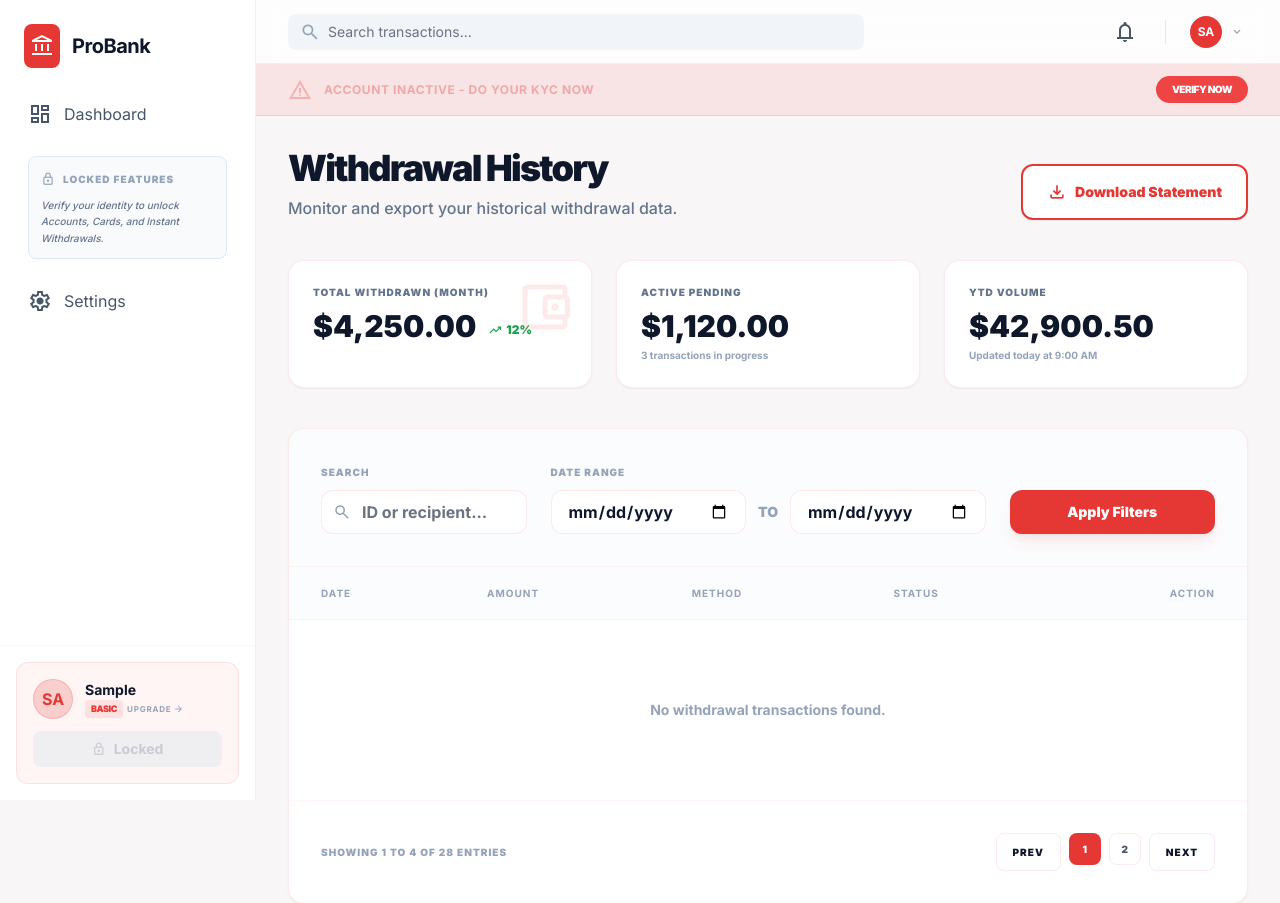
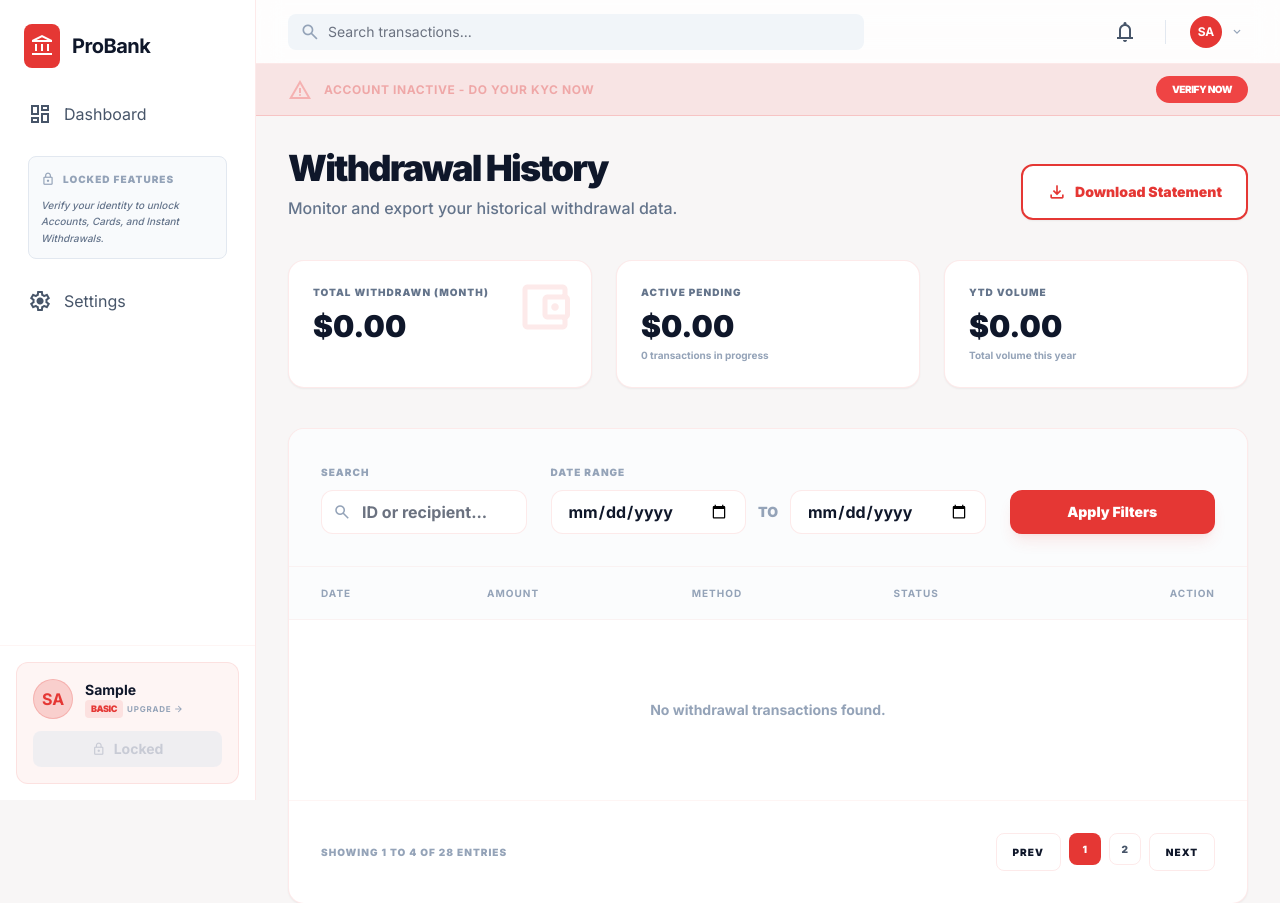
Before and after one commit to ddanieltover-arch/pro-Bank, a Django app: page /dashboard/withdrawals/ in a window 1280 px wide. Shown: the top 903 px of the page. Run offline with Django 5.2, Linux system fonts and the light colour scheme; the visitor is signed in with stand-in values (Sample User, id 1); data that the repository does not hold is empty; some libraries are stand-ins or nearby versions.

Commit message:
Phase 22: Implement dynamic withdrawal statistics and rejected status UI

```diff
--- a/dashboard/templates/dashboard/withdrawal_history.html
+++ b/dashboard/templates/dashboard/withdrawal_history.html
@@ -23,21 +23,18 @@
             </div>
             <p class="text-[10px] font-black text-slate-500 uppercase tracking-widest mb-2">Total Withdrawn (Month)</p>
             <div class="flex items-baseline gap-3">
-                <p class="text-3xl font-black text-slate-900 dark:text-white">$4,250.00</p>
-                <span class="text-green-600 text-xs font-black flex items-center gap-1">
-                    <span class="material-symbols-outlined text-sm">trending_up</span> 12%
-                </span>
+                <p class="text-3xl font-black text-slate-900 dark:text-white">${{ month_total|floatformat:2 }}</p>
             </div>
         </div>
         <div class="bg-white dark:bg-background-dark p-6 rounded-2xl border border-primary/10 shadow-sm">
             <p class="text-[10px] font-black text-slate-500 uppercase tracking-widest mb-2">Active Pending</p>
-            <p class="text-3xl font-black text-slate-900 dark:text-white">$1,120.00</p>
-            <p class="text-[10px] text-slate-400 font-bold mt-1">3 transactions in progress</p>
+            <p class="text-3xl font-black text-slate-900 dark:text-white">${{ pending_total|floatformat:2 }}</p>
+            <p class="text-[10px] text-slate-400 font-bold mt-1">{{ pending_count }} transaction{{ pending_count|pluralize }} in progress</p>
         </div>
         <div class="bg-white dark:bg-background-dark p-6 rounded-2xl border border-primary/10 shadow-sm">
             <p class="text-[10px] font-black text-slate-500 uppercase tracking-widest mb-2">YTD Volume</p>
-            <p class="text-3xl font-black text-slate-900 dark:text-white">$42,900.50</p>
-            <p class="text-[10px] text-slate-400 font-bold mt-1">Updated today at 9:00 AM</p>
+            <p class="text-3xl font-black text-slate-900 dark:text-white">${{ ytd_volume|floatformat:2 }}</p>
+            <p class="text-[10px] text-slate-400 font-bold mt-1">Total volume this year</p>
         </div>
     </div>
 
@@ -84,7 +81,7 @@
                             <p class="text-slate-900 dark:text-white">{{ tx.date|date:"M d, Y" }}</p>
                             <p class="text-[10px] text-slate-400 font-bold uppercase tracking-tighter">{{ tx.date|date:"H:i A" }}</p>
                         </td>
-                        <td class="px-8 py-5 text-slate-900 dark:text-white text-base font-black">${{ tx.amount|floatformat:2 }}</td>
+                        <td class="px-8 py-5 text-slate-900 dark:text-white text-base font-black">${{ tx.amount|floatformat:2|cut:"-" }}</td>
                         <td class="px-8 py-5">
                             <div class="flex items-center gap-3">
                                 <span class="material-symbols-outlined text-primary text-xl">account_balance</span>
@@ -92,7 +89,12 @@
                             </div>
                         </td>
                         <td class="px-8 py-5">
-                            <span class="px-3 py-1 rounded-full text-[9px] font-black uppercase tracking-widest bg-green-100 text-green-700 dark:bg-green-900/30 dark:text-green-400">Completed</span>
+                            <span class="px-3 py-1 rounded-full text-[9px] font-black uppercase tracking-widest
+                                {% if tx.status == 'success' %}bg-green-100 text-green-700 dark:bg-green-900/30 dark:text-green-400
+                                {% elif tx.status == 'pending' %}bg-amber-100 text-amber-700 dark:bg-amber-900/30 dark:text-amber-400
+                                {% else %}bg-red-100 text-red-700 dark:bg-red-900/30 dark:text-red-400{% endif %}">
+                                {% if tx.status == 'success' %}Completed{% elif tx.status == 'pending' %}Pending{% else %}Rejected{% endif %}
+                            </span>
                         </td>
                         <td class="px-8 py-5 text-right">
                             <button class="text-primary hover:scale-110 transition-transform">
--- a/dashboard/views.py
+++ b/dashboard/views.py
@@ -332,8 +332,34 @@ def withdrawal_history_view(request):
         account__user=request.user,
         category='Withdrawal'
     ).order_by('-date')
+
+    # Calculate statistics
+    now = timezone.now()
+    month_start = now.replace(day=1, hour=0, minute=0, second=0, microsecond=0)
+    year_start = now.replace(month=1, day=1, hour=0, minute=0, second=0, microsecond=0)
+
+    month_total = withdrawals.filter(
+        status='success',
+        date__gte=month_start
+    ).aggregate(Sum('amount'))['amount__sum'] or Decimal("0.00")
+
+    pending_total = withdrawals.filter(
+        status='pending'
+    ).aggregate(Sum('amount'))['amount__sum'] or Decimal("0.00")
+
+    pending_count = withdrawals.filter(status='pending').count()
+
+    ytd_volume = withdrawals.filter(
+        status='success',
+        date__gte=year_start
+    ).aggregate(Sum('amount'))['amount__sum'] or Decimal("0.00")
+
     context = {
         'active_page': 'withdrawals',
         'withdrawals': withdrawals,
+        'month_total': abs(month_total),
+        'pending_total': abs(pending_total),
+        'pending_count': pending_count,
+        'ytd_volume': abs(ytd_volume),
     }
     return render(request, 'dashboard/withdrawal_history.html', context)
```
